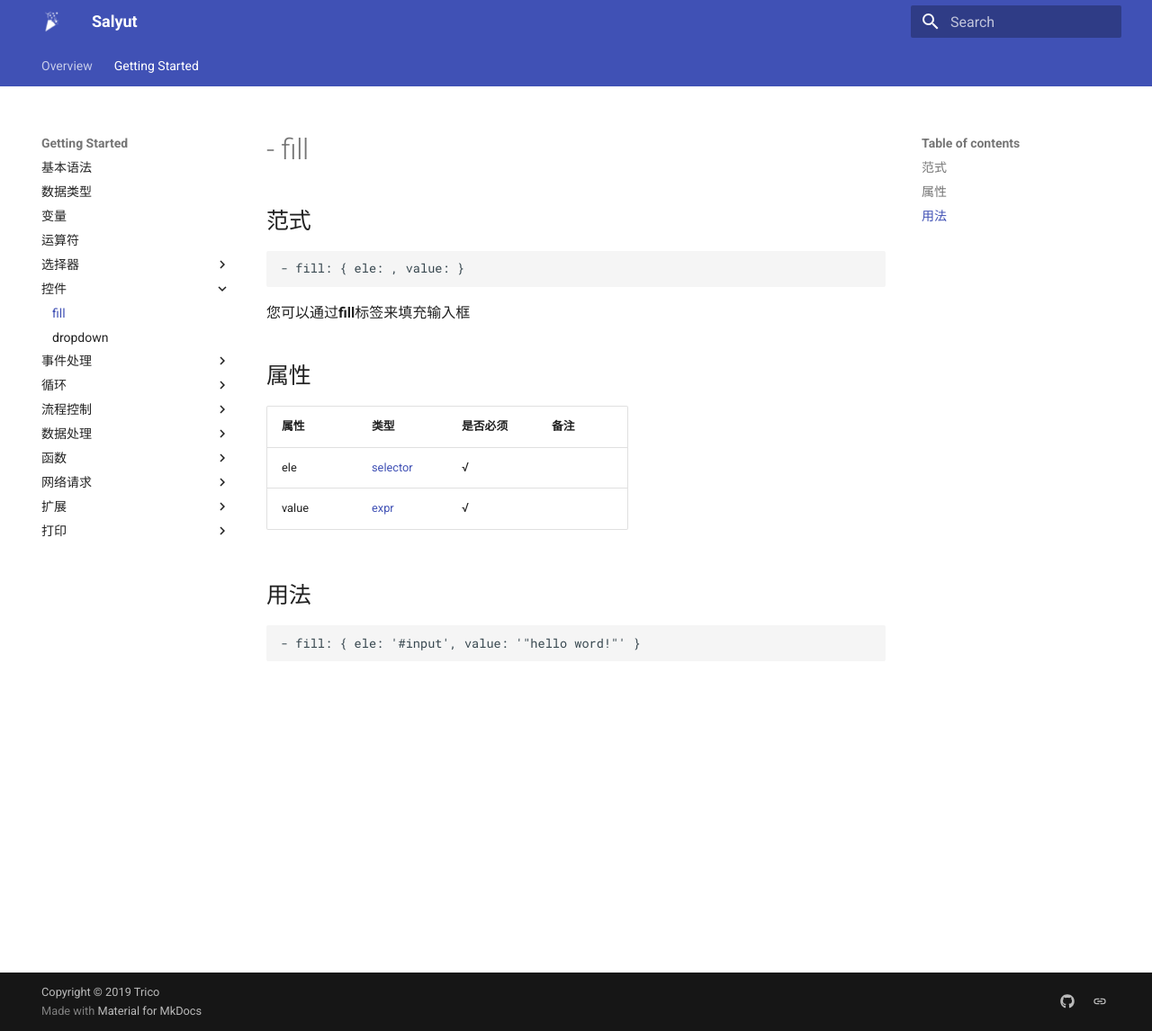
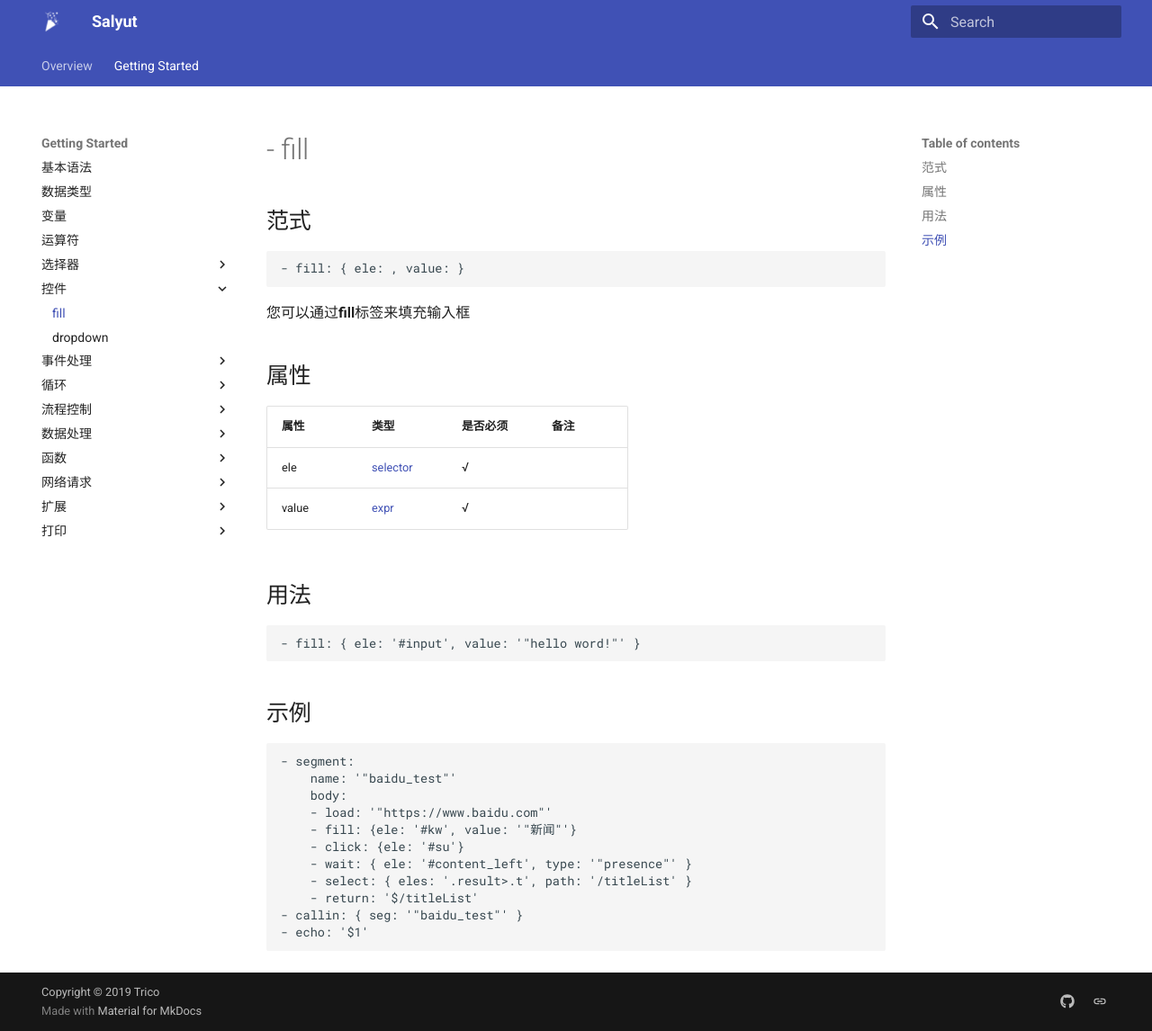
Before and after one commit to shenruisi/salyut_doc, an MkDocs documentation site: the page built from docs/fill.md, in a window 1280 px wide and 1146 px high. Shown: the whole window at 90% size. Built offline with MkDocs 1.6.1 and Material for MkDocs 9.7.7, drawn with Linux system fonts in a browser that asks for light colours.

Commit message:
增加控件示例

````diff
--- a/docs/fill.md
+++ b/docs/fill.md
@@ -16,3 +16,17 @@
 ```yaml
 - fill: { ele: '#input', value: '"hello word!"' }
 ```
+## 示例
+```
+- segment:
+    name: '"baidu_test"'
+    body:
+    - load: '"https://www.baidu.com"'
+    - fill: {ele: '#kw', value: '"新闻"'}
+    - click: {ele: '#su'}
+    - wait: { ele: '#content_left', type: '"presence"' }
+    - select: { eles: '.result>.t', path: '/titleList' }
+    - return: '$/titleList'
+- callin: { seg: '"baidu_test"' }
+- echo: '$1'
+```
````
Also changed, not shown: docs/dropdown.md (+10 -0 lines).
